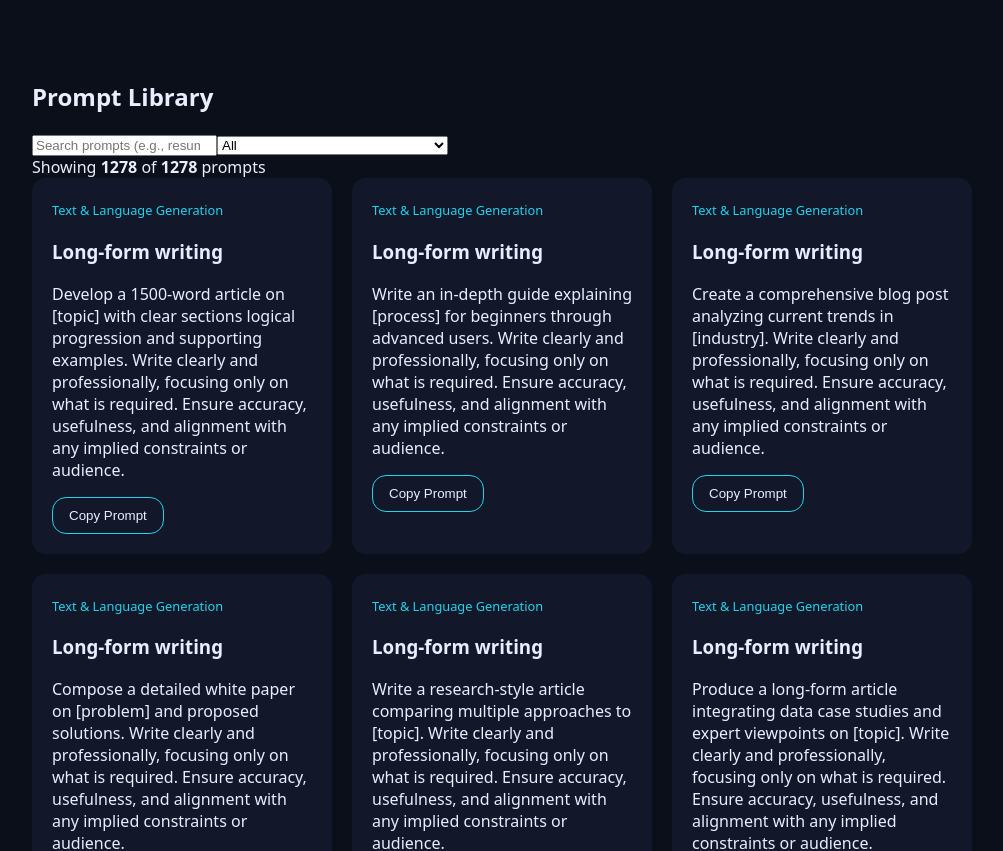
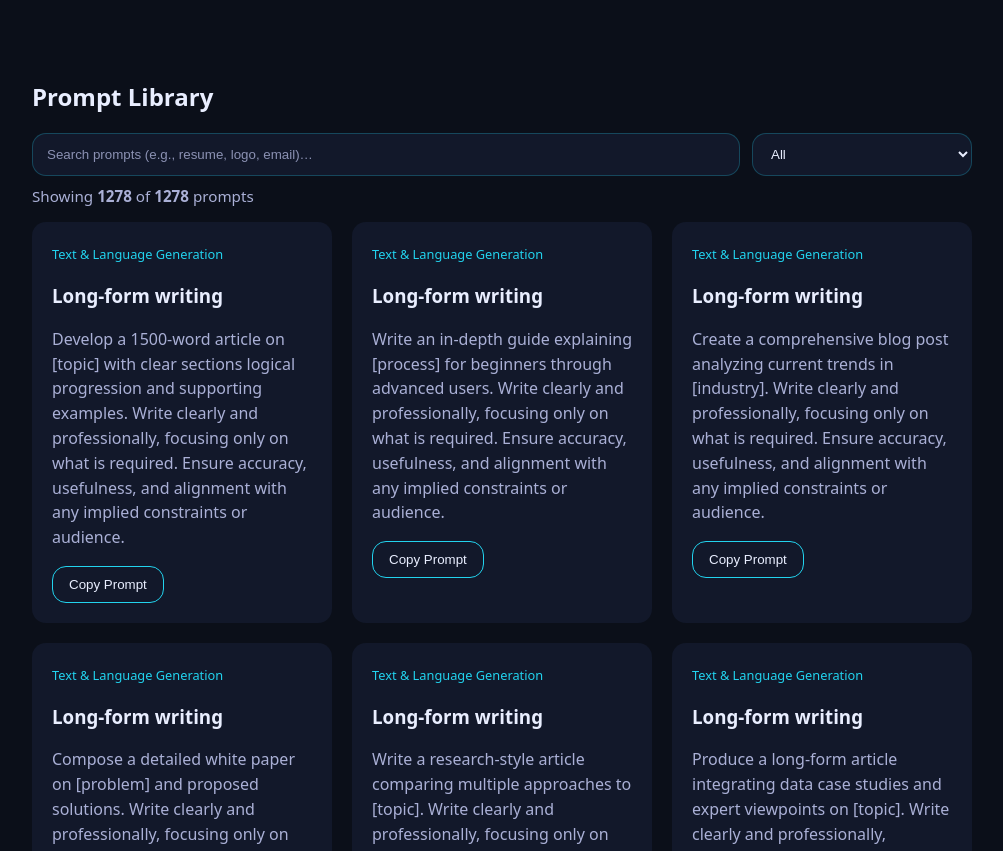
Before and after one commit to thesardauna/Lissafi, a React (Vite) app in the folder client/: page / in a window 1280 px wide. Shown: the part 1060-1911 px from the top of the page, without its empty margins (138-1141 px from the left). Built offline with nearby package versions, Linux system fonts and the light colour scheme.

Commit message:
Update styles.css

```diff
--- a/client/src/styles.css
+++ b/client/src/styles.css
@@ -129,3 +129,54 @@ body {
     font-size: 2.2rem;
   }
 }
+
+
+/* PROMPT CONTROLS */
+
+.prompt-controls {
+  display: grid;
+  grid-template-columns: 1fr 220px;
+  gap: 12px;
+  margin: 18px 0 10px;
+}
+
+.prompt-search,
+.prompt-select {
+  width: 100%;
+  background: var(--panel);
+  color: var(--text);
+  border: 1px solid rgba(34, 211, 238, 0.25);
+  border-radius: var(--radius);
+  padding: 12px 14px;
+  outline: none;
+}
+
+.prompt-search::placeholder {
+  color: rgba(170, 176, 214, 0.8);
+}
+
+.prompt-meta {
+  color: var(--muted);
+  font-size: 0.95rem;
+  margin-bottom: 16px;
+}
+
+.prompt-text {
+  color: var(--muted);
+  line-height: 1.55;
+}
+
+.empty {
+  background: rgba(255, 255, 255, 0.04);
+  border: 1px dashed rgba(34, 211, 238, 0.25);
+  padding: 18px;
+  border-radius: var(--radius);
+  color: var(--muted);
+}
+
+/* MOBILE */
+@media (max-width: 640px) {
+  .prompt-controls {
+    grid-template-columns: 1fr;
+  }
+}
```
